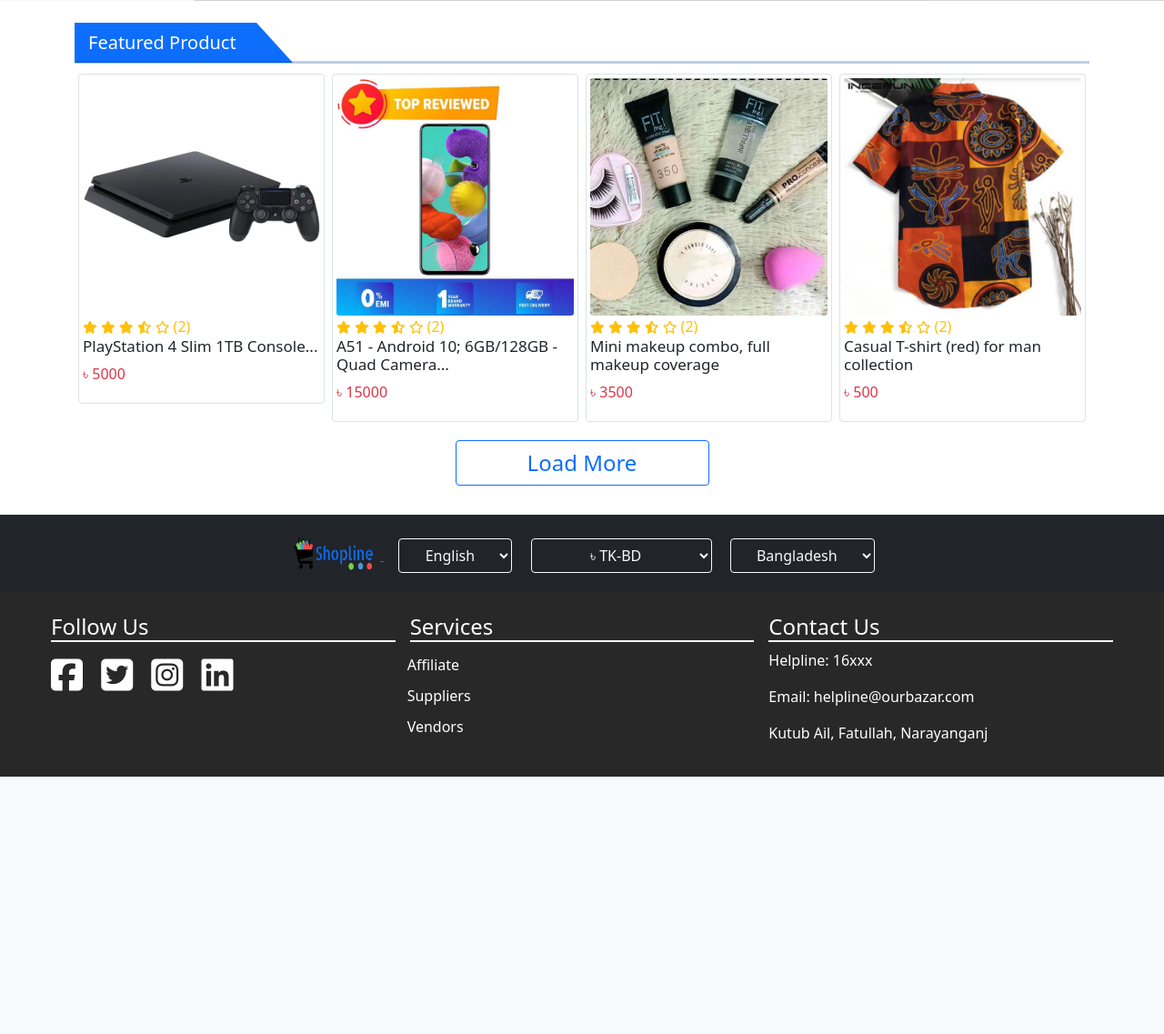
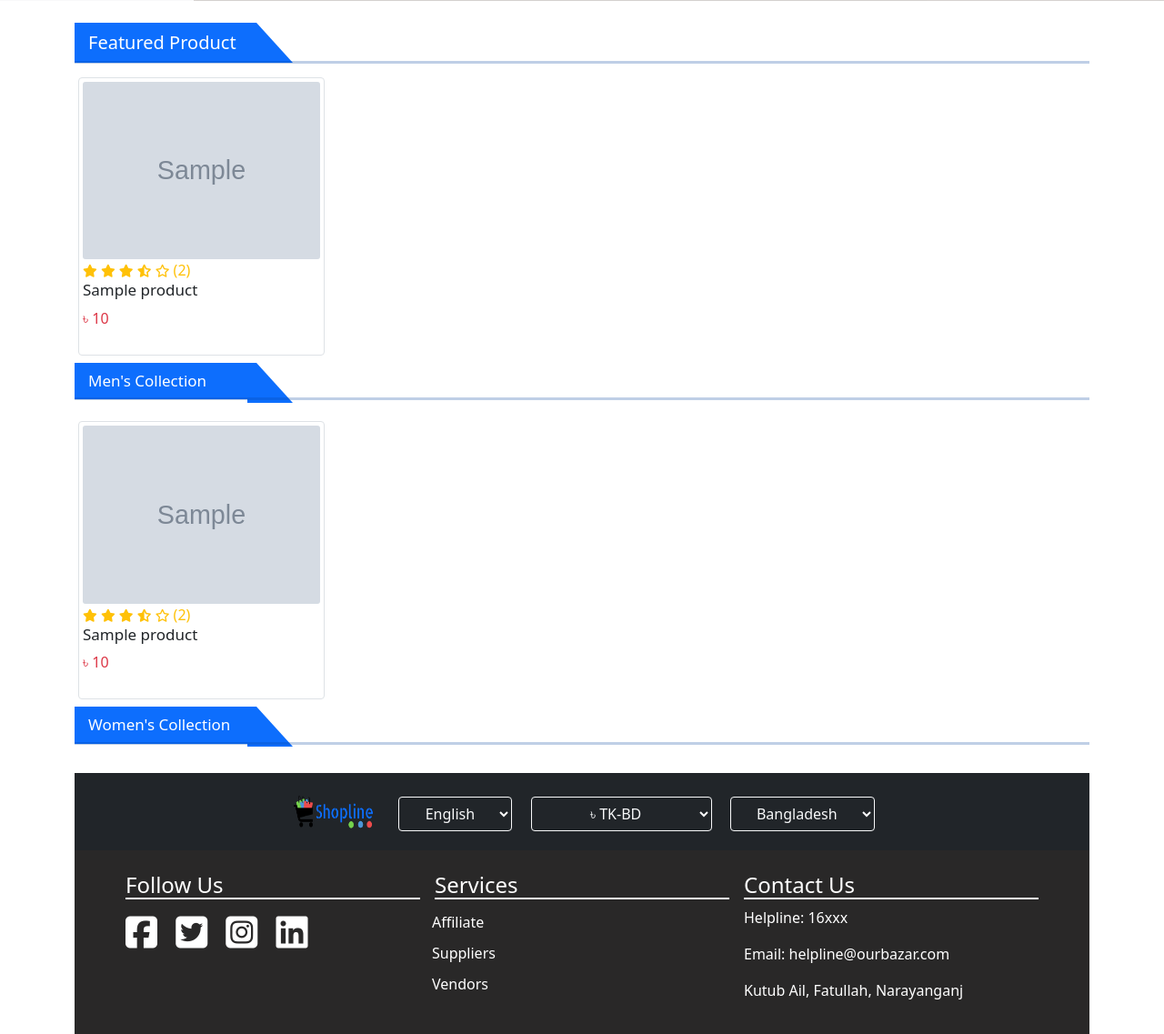
Before and after one commit to arifhossanit/shopeline-php, a PHP site: page / in a window 1280 px wide. Shown: the part 573-1710 px from the top of the page at 91% size. Before the commit the page ends 1427 px from the top, so only its background shows below. Run offline with PHP 8.4, Linux system fonts and the light colour scheme; tables that the repository leaves empty or names only in its code hold one stand-in row (values such as "Sample post"); grey boxes marked "Sample" are stand-in pictures; some libraries are stand-ins or nearby versions.

Commit message:
edited and add some file

```diff
--- a/index.php
+++ b/index.php
@@ -1,4 +1,7 @@
-<?php include 'header1.php' ?>
+<?php include 'header1.php';
+
+?>
+
         <!-- carousel -->
         <div id="carouselExampleCaptions" class="carousel carousel-dark slide carousel-fade col-md-10 " data-bs-ride="carousel">
           <ol class="carousel-indicators">
@@ -51,6 +54,7 @@
         </div>
       </div>
       <br>
+
         <div class="container">
             <div class="">
               <div class=" title-header">
@@ -59,9 +63,20 @@
               </div>
           </div>
           <div class="row product-link">
-            <div class="col-lg-3 col-md-4 col-sm-6 col-12 p-0">
-              <div class="border rounded m-1 p-1 img-btn">
-                <img src="img/pro1.jpg" alt="" class="card-img">
+          <?php
+          include 'database_sql.php';
+          $data = new Database();
+            $product_sql = "SELECT * FROM products order by id desc";
+            $products = $data->getData($product_sql);
+            foreach ($products as $product) {
+                $product_id = $product['id'];
+                $product_name = $product['product_name'];
+                $product_img = $product['product_img'];
+                $product_price = $product['product_price'];
+          ?>
+            <div class="col-lg-3 col-md-4 col-sm-6 col-12 p-0 my-1">
+              <div class="border rounded m-1 p-1 img-btn h-100">
+                <img src="product_pic/<?php echo $product_img ?>" alt="" class="card-img">
                 <div class="overly">
                   <button class="heart btn">
                       <i class="far fa-heart text-danger"></i>
@@ -70,7 +85,7 @@
                       <i class="fa fa-shopping-cart"> add cart</i>
                   </button>
                 </div>
-                <a href="product-page.html">
+                <a href="product-page.php?product=<?php echo $product_id ?>">
                   <div class="ratings text-warning">
                     <i class="fa fa-star"></i>
                     <i class="fa fa-star"></i>
@@ -79,15 +94,33 @@
                     <i class="fa fa-star-o"></i>
                     (2)
                   </div>
-                  <h5 class="">PlayStation 4 Slim 1TB Console...</h5>
-                  <p class="text-danger">৳ 5000</p>
+                  <h5 class=""><?php echo $product_name ?></h5>
+                  <p class="text-danger">৳ <?php echo $product_price ?></p>
                 </div>
               </a>
             </div>
-
-            <div class="col-lg-3 col-md-4 col-sm-6 col-12 p-0">
-              <div class="border rounded m-1 p-1 img-btn">
-                <img src="img/pic3.png" alt="" class="card-img">
+            <?php
+            }
+            ?>
+          <div class="my-2">
+              <div class=" title-header">
+                <h5 class="title">Men's Collection</h5>
+                <hr class="title-bottom">
+              </div>
+          </div>
+          <div class="row product-link">
+          <?php
+            $men_product_sql = "SELECT * FROM products WHERE product_type_id ='1' order by id desc";
+            $men_products = $data->getData($men_product_sql);
+            foreach ($men_products as $product) {
+                $mproduct_id = $product['id'];
+                $mproduct_name = $product['product_name'];
+                $mproduct_img = $product['product_img'];
+                $mproduct_price = $product['product_price'];
+          ?>
+            <div class="col-lg-3 col-md-4 col-sm-6 col-12 p-0 my-1">
+              <div class="border rounded m-1 p-1 img-btn h-100">
+                <img src="product_pic/<?php echo $mproduct_img ?>" alt="" class="card-img">
                 <div class="overly">
                   <button class="heart btn">
                       <i class="far fa-heart text-danger"></i>
@@ -96,6 +129,7 @@
                       <i class="fa fa-shopping-cart"> add cart</i>
                   </button>
                 </div>
+                <a href="product-page.php?product=<?php echo $mproduct_id ?>">
                   <div class="ratings text-warning">
                     <i class="fa fa-star"></i>
                     <i class="fa fa-star"></i>
@@ -104,14 +138,34 @@
                     <i class="fa fa-star-o"></i>
                     (2)
                   </div>
-                <h5 class="">A51 - Android 10; 6GB/128GB - Quad Camera...</h5>
-                <p class="text-danger">৳ 15000</p>
+                  <h5 class=""><?php echo $mproduct_name ?></h5>
+                  <p class="text-danger">৳ <?php echo $mproduct_price ?></p>
+                </div>
+              </a>
+            </div>
+            <?php
+            }
+            ?>
+
+             <div class="my-2">
+              <div class=" title-header">
+                <h5 class="title">Women's Collection</h5>
+                <hr class="title-bottom">
               </div>
           </div>
-
-            <div class="col-lg-3 col-md-4 col-sm-6 col-12 p-0">
-              <div class="border rounded m-1 p-1 img-btn">
-                <img src="img/pic1.png" alt="" class="card-img">
+          <div class="row product-link">
+          <?php
+            $women_product_sql = "SELECT * FROM products WHERE product_type_id ='2' order by id desc";
+            $women_products = $data->getData($women_product_sql);
+            foreach ($women_products as $product) {
+                $wproduct_id = $product['id'];
+                $wproduct_name = $product['product_name'];
+                $wproduct_img = $product['product_img'];
+                $wproduct_price = $product['product_price'];
+          ?>
+            <div class="col-lg-3 col-md-4 col-sm-6 col-12 p-0 my-1">
+              <div class="border rounded m-1 p-1 img-btn h-100">
+                <img src="product_pic/<?php echo $wproduct_img ?>" alt="" class="card-img">
                 <div class="overly">
                   <button class="heart btn">
                       <i class="far fa-heart text-danger"></i>
@@ -120,6 +174,7 @@
                       <i class="fa fa-shopping-cart"> add cart</i>
                   </button>
                 </div>
+                <a href="product-page.php?product=<?php echo $wproduct_id ?>">
                   <div class="ratings text-warning">
                     <i class="fa fa-star"></i>
                     <i class="fa fa-star"></i>
@@ -128,38 +183,14 @@
                     <i class="fa fa-star-o"></i>
                     (2)
                   </div>
-                <h5 class="">Mini makeup combo, full makeup coverage</h5>
-                <p class="text-danger">৳ 3500</p>
+                  <h5 class=""><?php echo $wproduct_name ?></h5>
+                  <p class="text-danger">৳ <?php echo $wproduct_price ?></p>
                 </div>
+              </a>
             </div>
-
-            <div class="col-lg-3 col-md-4 col-sm-6 col-12 p-0">
-              <div class="border rounded m-1 p-1 img-btn">
-                  <img src="img/pic2.png" alt="" class="card-img">
-                  <div class="overly">
-                    <button class="heart btn">
-                        <i class="far fa-heart text-danger"></i>
-                    </button>
-                    <button class="add-cart btn btn-primary">
-                        <i class="fa fa-shopping-cart"> add cart</i>
-                    </button>
-                  </div>
-                <div class="ratings text-warning">
-                  <i class="fa fa-star"></i>
-                  <i class="fa fa-star"></i>
-                  <i class="fa fa-star"></i>
-                  <i class="fa fa-star-half-alt"></i>
-                  <i class="fa fa-star-o"></i>
-                  (2)
-                </div>
-                <h5 class="">Casual T-shirt (red) for man collection</h5>
-                <p class="text-danger">৳ 500</p>
-              </div>
-            </div>
-            <div class="text-center col-12">
-              <button class="btn btn-outline-primary w-25 fs-4 my-3">Load More</button>
-            </div>
-          </div>
+            <?php
+            }
+            ?>
         </div>
 
   <?php include 'footer.php' ?>
--- a/profile.php
+++ b/profile.php
@@ -29,6 +29,7 @@
     <li class="list-group-item">Mobile: <?php echo $mobile?></li>
     <li class="list-group-item">E-mail: <?php echo $email?></li>
     <li class="list-group-item">Address: <?php echo $address?></li>
+    <li class="list-group-item text-center"><a href="product_addition.php" class="card-link text-decoration-none"><i class="fas fa-plus"></i> Add new product</a></li>
   </ul>
   <div class="card-body">
     <a href="#" class="card-link">Change password</a>
```
Also changed, not shown: process.php (+10 -3 lines), product-page.php (+23 -48 lines), product_addition.php (+9 -3 lines), product_pic/364bd910fdb240531e8c5720dda276c6.jpg_720x720q75.jpg (added), product_pic/e9265caeef282b560cefc126b939dcb0.jpg (added), product_pic/haircolor.JPG (added), product_pic/kurta.JPG (added), product_pic/ladisdress.JPG (added), product_pic/punjabi.png (added). Lines whose indentation alone changed are shown as unchanged.
